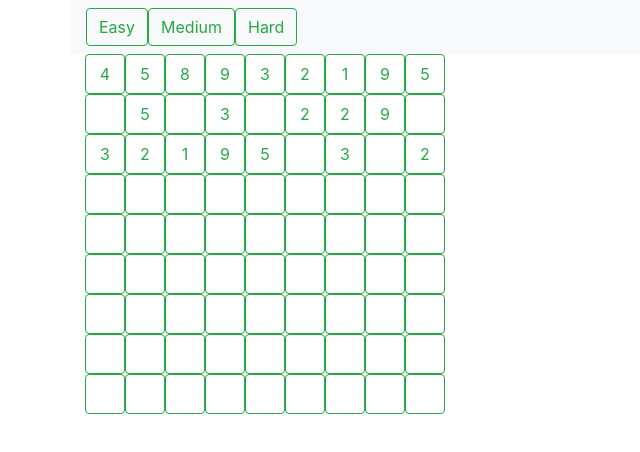
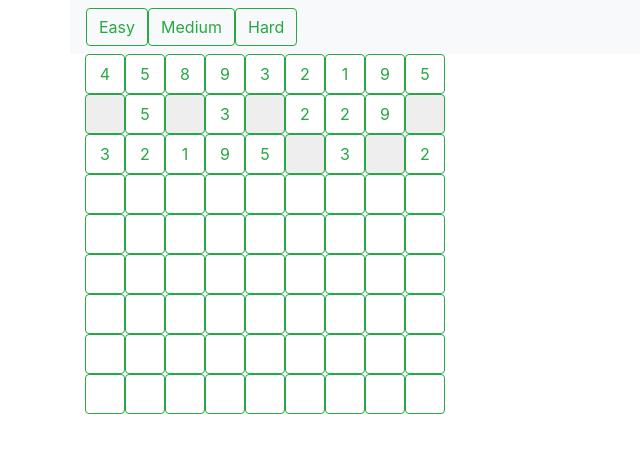
Before and after one commit to AndriusSton/Sudoku-react-app, a React (Create React App) app: page / in a window 1280 px wide. Shown: the top 452 px of the page, without its empty margins (0-640 px from the left). Built offline with nearby package versions, Linux system fonts and the light colour scheme.

Commit message:
button key='...' added to dummy button grid

```diff
--- a/src/components/grid.jsx
+++ b/src/components/grid.jsx
@@ -2,7 +2,7 @@ import React, {Component} from 'react' ;
 
 class Grid extends Component {
 state = {
-  dummyGrid : [
+  numbers : [
     4, 5, 8, 9, 3, 2, 1, 9, 5,
     0, 5, 0, 3, 0, 2, 2, 9, 0,
     3, 2, 1, 9, 5, 0, 3, 0, 2
@@ -10,26 +10,29 @@ state = {
 }
 
 createGrid = () => {
-  let table = []
+  let grid = []
   for (let i = 0; i < 9; i++) {
     let children = []
       for (let j = 0; j < 9; j++) {
         children.push(
-          this.state.dummyGrid[(i * 9) +j] !== 0 ?
-          (<button
-            class="btn btn-outline-success cell"
-            type="button">{this.state.dummyGrid[(i * 9) +j]}
-          </button>) :
+          this.state.numbers[(i * 9) +j] !== 0 ?
           (<button
             class="btn btn-outline-success cell"
             type="button"
-            onClick><span>&nbsp;</span>
+            key={(i * 9) +j}
+            >{this.state.numbers[(i * 9) +j]}
+          </button>) :
+          (<button
+            class="btn btn-outline-success cell empty"
+            type="button"
+            key={(i * 9) +j}
+            ><span>&nbsp;</span>
           </button>)
         )
       }
-    table.push(<div>{children}</div>)
+    grid.push(<div>{children}</div>)
   }
-  return table;
+  return grid;
 };
 
   render(){
--- a/src/components/main.jsx
+++ b/src/components/main.jsx
@@ -3,8 +3,8 @@ import Grid from './grid';
 import Controls from './controls';
 
 class Main extends Component {
+
   render(){
-    const {cells} = this.props;
     return (
       <React.Fragment>
         <div className="col-sm-6">
--- a/src/css/table.css
+++ b/src/css/table.css
@@ -5,6 +5,9 @@ table {
 .cell {
     height: 40px;
     width: 40px;
-    color: #101E24;
+
+}
+.empty {
+      background-color: #EEE !important
 }
 /* ----- Grid Styling End -----  */
```
